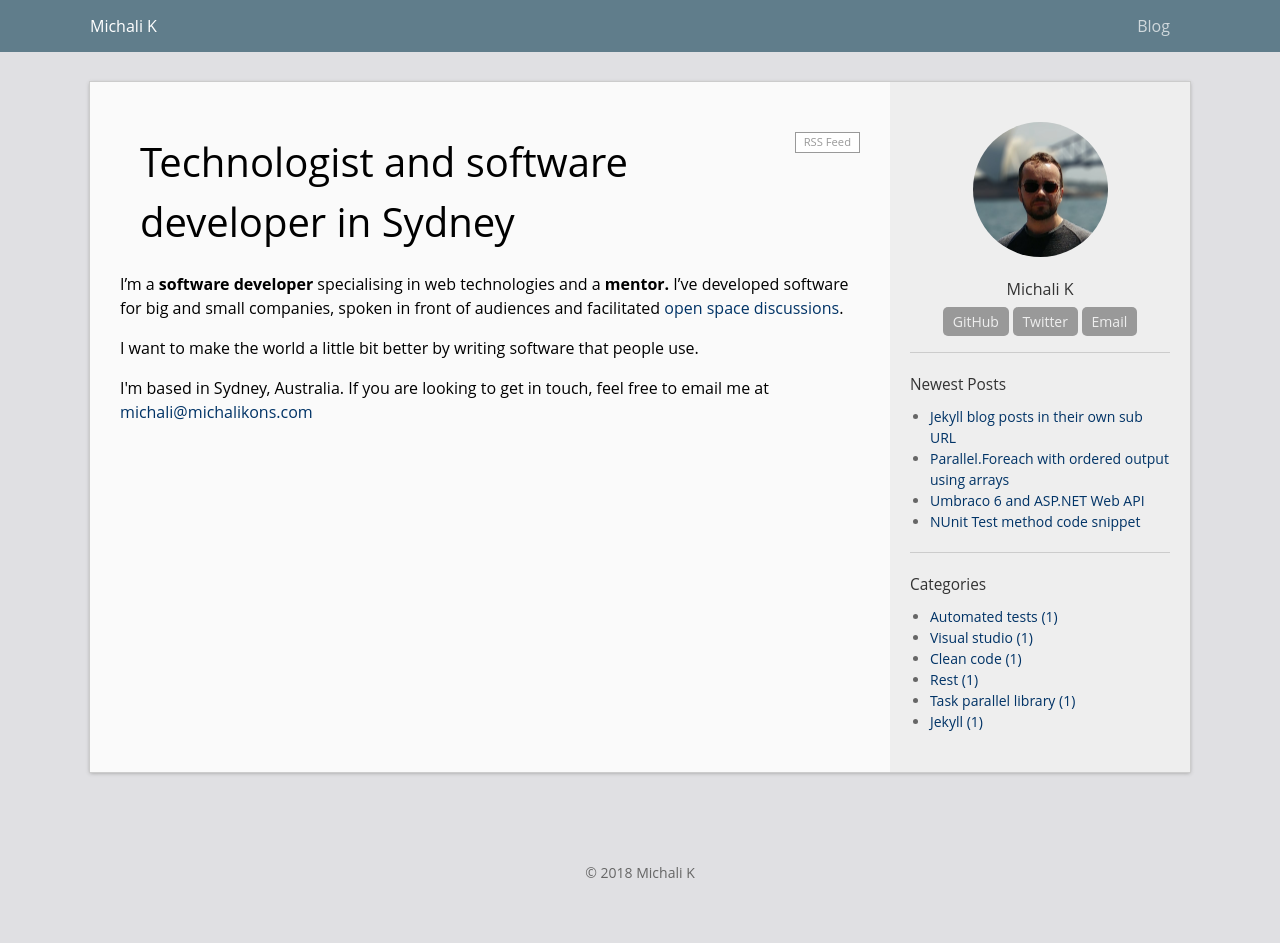
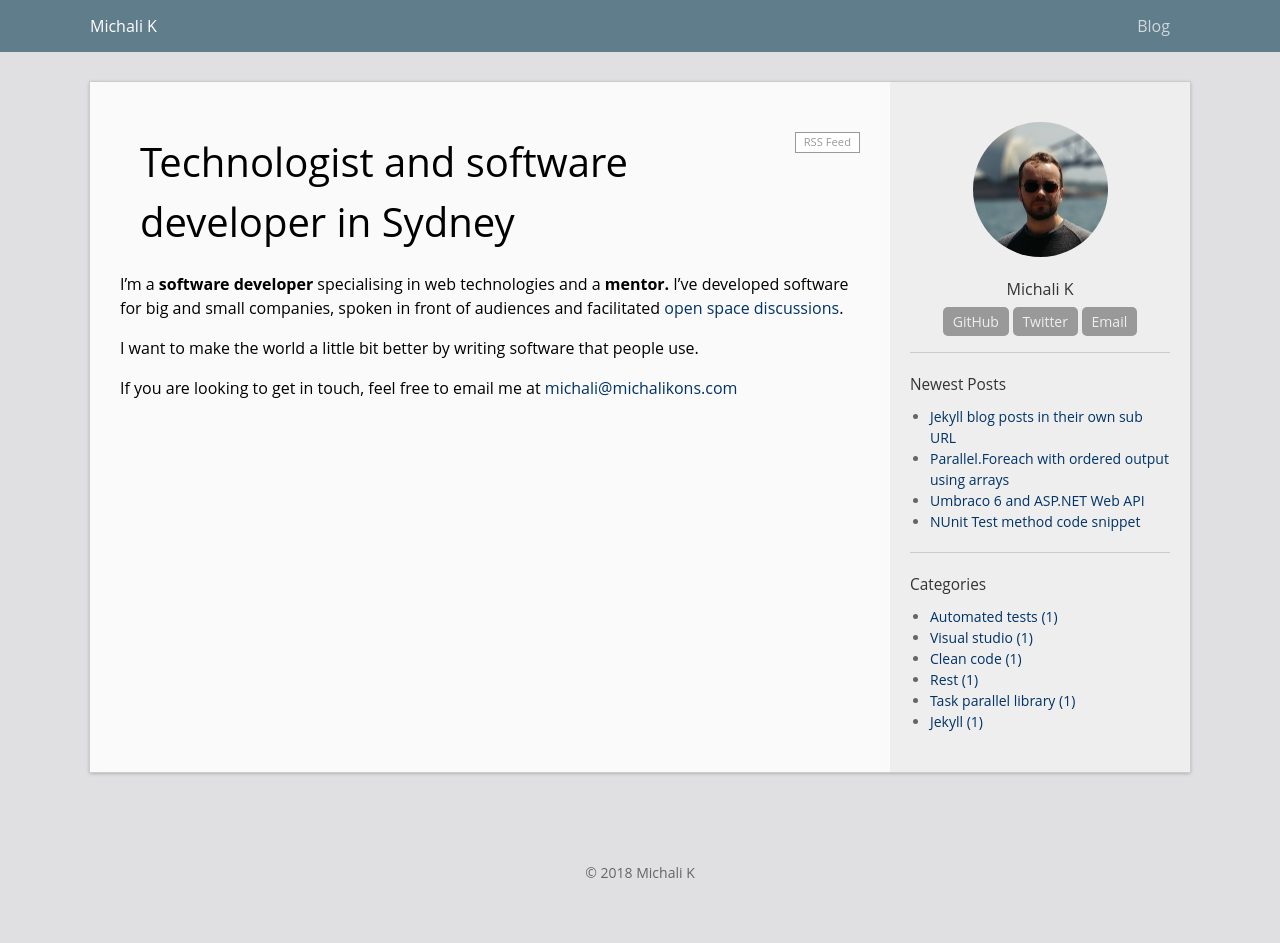
Before and after one commit to michali/blog, a Jekyll site: the page built from index.html, in a window 1280 px wide. Built offline with Jekyll 4.4.1, drawn with Linux system fonts in a browser that asks for light colours.

Commit message:
Changed index content

```diff
--- a/index.html
+++ b/index.html
@@ -10,6 +10,6 @@ layout: default
 
 <p>I want to make the world a little bit better by writing software that people use.</p>
 
-<p>I'm based in Sydney, Australia. If you are looking to get in touch, feel free to email me at <a href="maito:michali@michalikons.com">michali@michalikons.com</a></p>
+<p>If you are looking to get in touch, feel free to email me at <a href="maito:michali@michalikons.com">michali@michalikons.com</a></p>
 
 </div>
```
